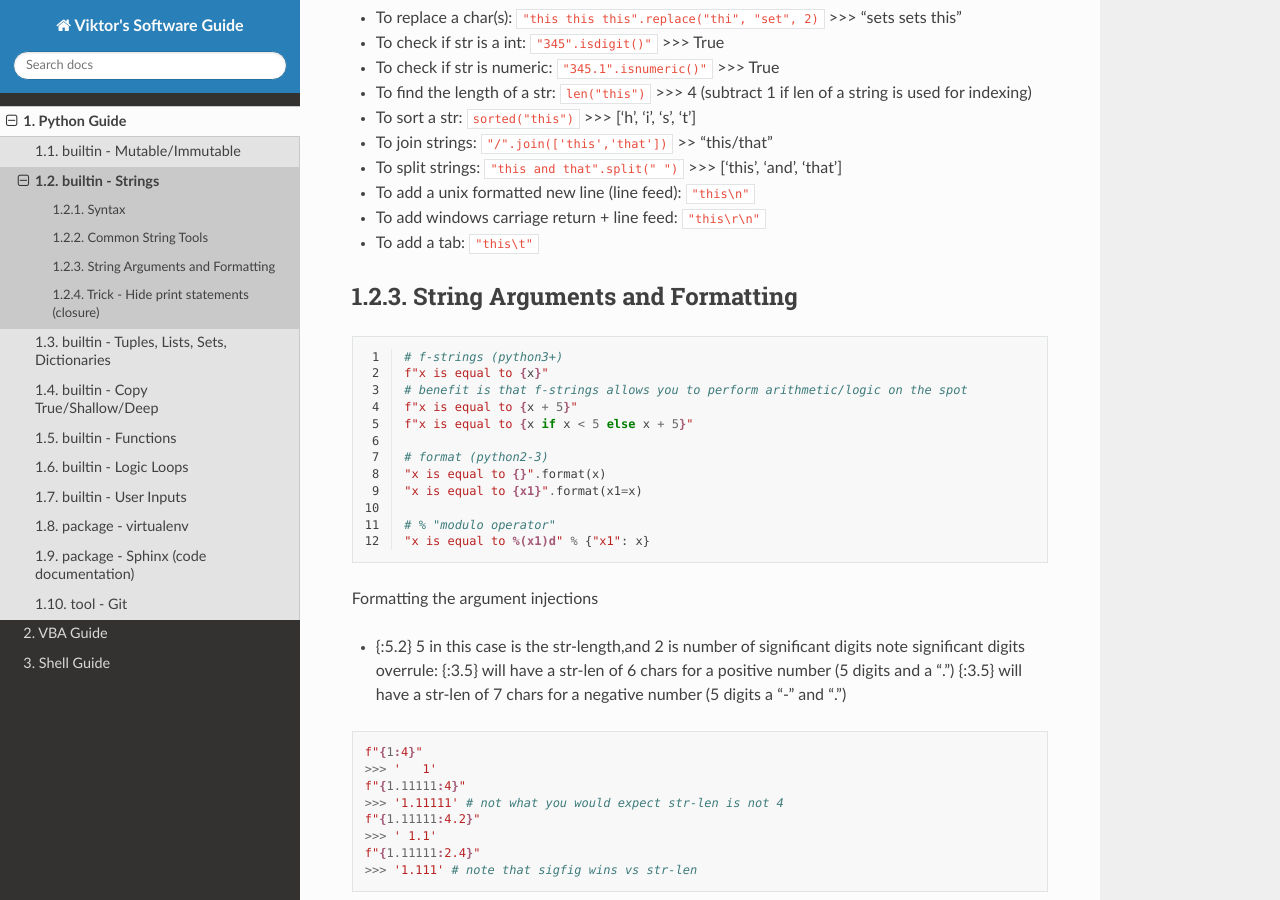
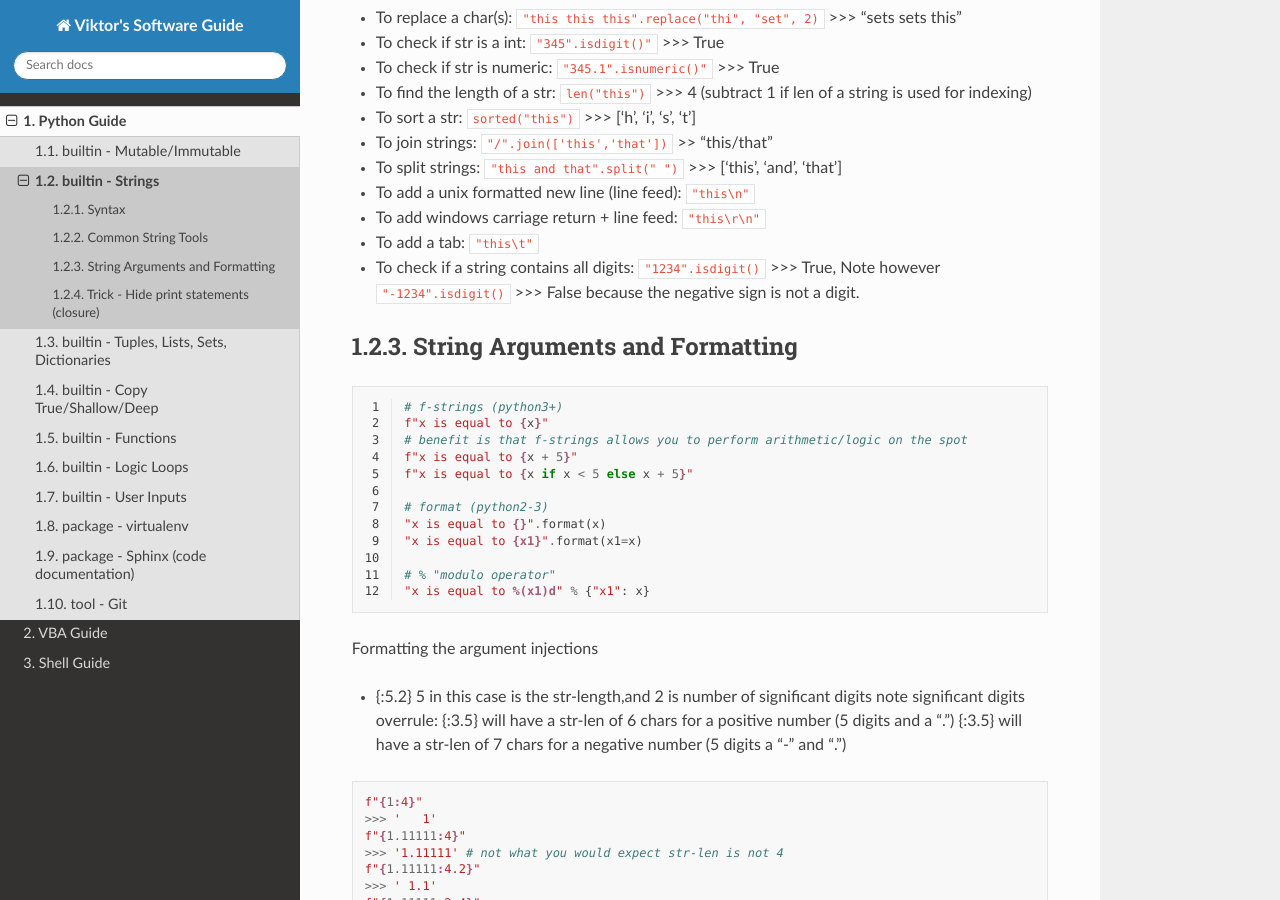
Before and after one commit to PydPiper/viks_SoftwareGuide, a Sphinx documentation site: the page built from source/python/strings.rst, in a window 1280 px wide and 900 px high, scrolled down 1190 px. Built offline with Sphinx 7.4.7 and the Read the Docs theme 2.0.0, drawn with Linux system fonts in a browser that asks for light colours.

Commit message:
added to python strings

```diff
--- a/source/python/strings.rst
+++ b/source/python/strings.rst
@@ -66,6 +66,8 @@ Common String Tools
 - To add a unix formatted new line (line feed): ``"this\n"``
 - To add windows carriage return + line feed: ``"this\r\n"``
 - To add a tab: ``"this\t"``
+- To check if a string contains all digits: ``"1234".isdigit()`` >>> True, Note however ``"-1234".isdigit()`` >>> False
+  because the negative sign is not a digit.
 
 
 String Arguments and Formatting
```
